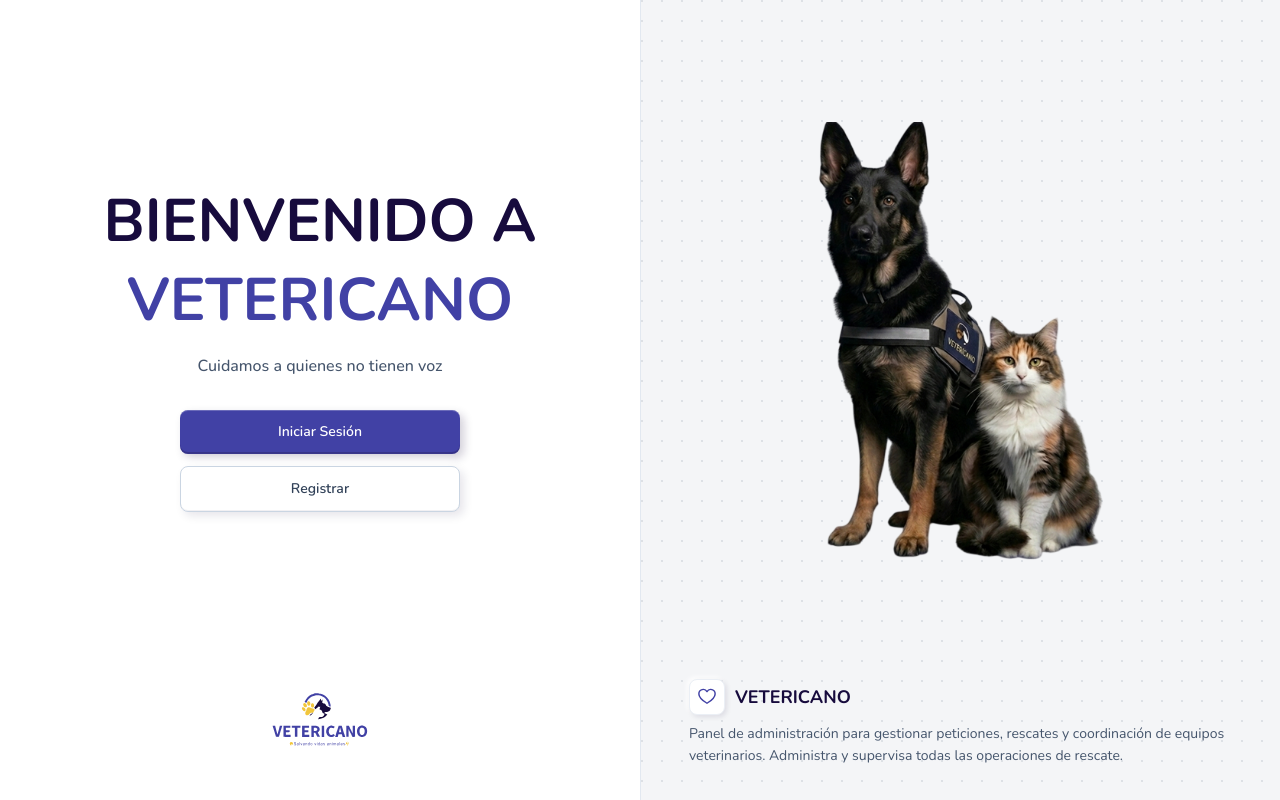
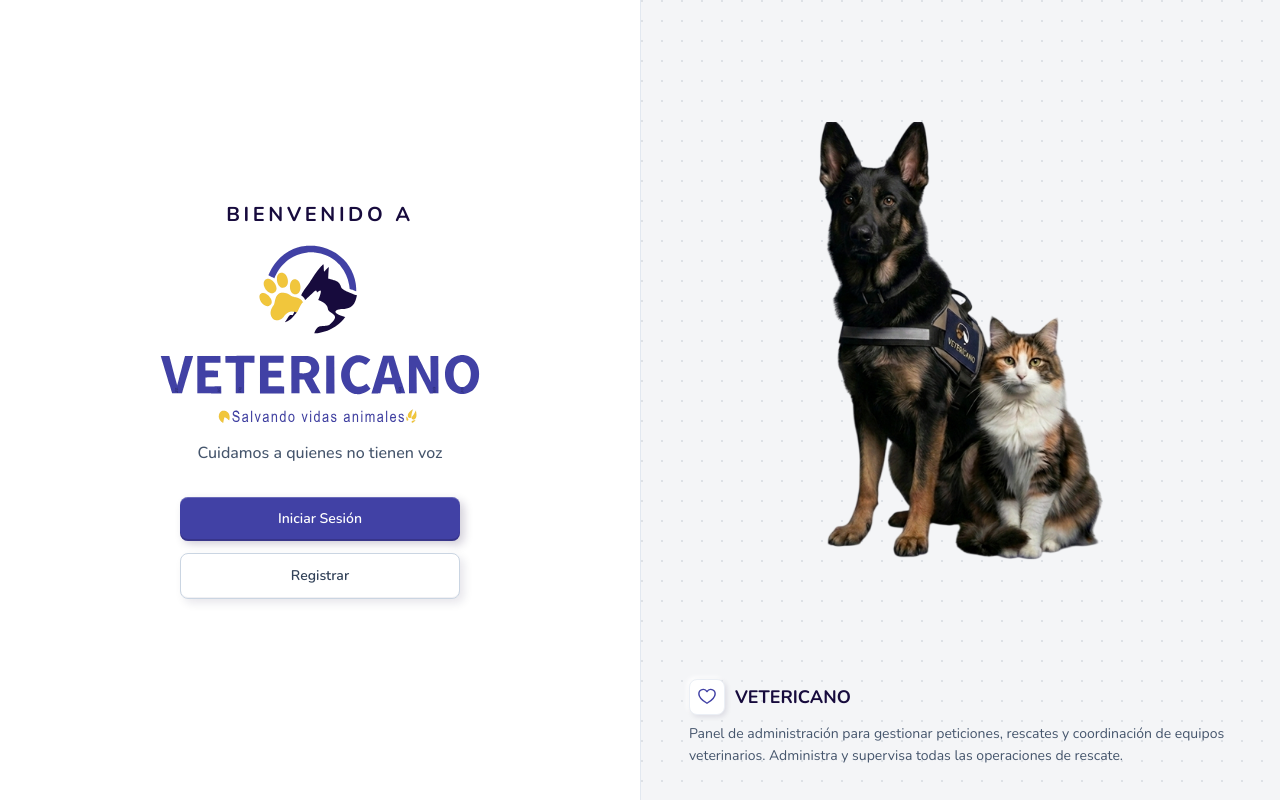
Before and after one commit to AnaVetericano/adminVetericano, an Angular app: page /login in a window 1280 px wide. Built offline with nearby package versions, Linux system fonts and the light colour scheme.

Commit message:
style: new styles added in landepage and login-register

```diff
--- a/src/app/landepage/landepage.html
+++ b/src/app/landepage/landepage.html
@@ -7,32 +7,33 @@
            bg-white
            flex flex-col
            items-center
-           justify-between
+           justify-center
            px-6 sm:px-12
            py-4 lg:py-8"
   >
     <div class="flex-1 flex flex-col items-center justify-center w-full">
 
-      <!-- Textos Centrados con el mismo color y mayor tamaño -->
+      <!-- Cabecera y logo centrados -->
       <div class="text-center">
-        <h1
-          class="text-4xl sm:text-5xl lg:text-6xl
+        <p
+          class="text-base sm:text-lg lg:text-xl
                  font-bold
-                 leading-tight
+                 tracking-[0.18em]
+                 uppercase
                  text-[#170B3D]"
         >
           BIENVENIDO A
+        </p>
+
+        <h1 class="mt-3 sm:mt-4 flex justify-center">
+          <img
+            src="images/logo-vetericano.svg"
+            alt="VETERICANO"
+            width="942"
+            height="527"
+            class="w-44 sm:w-64 lg:w-80 h-auto object-contain"
+          >
         </h1>
-
-        <h2
-          class="text-4xl sm:text-5xl lg:text-6xl
-                 font-bold
-                 leading-tight
-                 text-[#4141A5]
-                 mt-1"
-        >
-          VETERICANO
-        </h2>
 
         <p
           class="mt-3 sm:mt-4
@@ -80,15 +81,6 @@
         </button>
       </div>
 
-    </div>
-
-    <!-- Logo inferior centrado -->
-    <div class="mt-2 shrink-0 w-full flex justify-center">
-      <img
-        src="images/logoVet.svg"
-        alt="VETERICANO"
-        class="w-20 sm:w-24 h-auto object-contain"
-      >
     </div>
 
   </section>
--- a/src/app/landingpage/landingpage.css
+++ b/src/app/landingpage/landingpage.css
@@ -24,13 +24,12 @@
     linear-gradient(
       90deg,
       #162038 0%,
-      #162038 32%,
-      rgba(22, 32, 56, 0.94) 42%,
-      rgba(22, 32, 56, 0.76) 50%,
-      rgba(22, 32, 56, 0.44) 60%,
-      rgba(22, 32, 56, 0.18) 72%,
-      rgba(22, 32, 56, 0.05) 86%,
-      rgba(22, 32, 56, 0) 100%
+      #162038 34%,
+      rgba(22, 32, 56, 0.92) 42%,
+      rgba(22, 32, 56, 0.62) 49%,
+      rgba(22, 32, 56, 0.28) 54%,
+      rgba(22, 32, 56, 0.08) 60%,
+      rgba(22, 32, 56, 0) 68%
     );
 }
 
@@ -54,16 +53,14 @@
     -webkit-mask-image: linear-gradient(
       90deg,
       transparent 0%,
-      rgba(0, 0, 0, 0.45) 8%,
-      rgba(0, 0, 0, 0.85) 15%,
-      #000000 22%
+      rgba(0, 0, 0, 0.25) 12%,
+      #000000 25%
     );
     mask-image: linear-gradient(
       90deg,
       transparent 0%,
-      rgba(0, 0, 0, 0.45) 8%,
-      rgba(0, 0, 0, 0.85) 15%,
-      #000000 22%
+      rgba(0, 0, 0, 0.25) 12%,
+      #000000 25%
     );
   }
 }
--- a/src/app/landingpage/landingpage.ts
+++ b/src/app/landingpage/landingpage.ts
@@ -77,12 +77,12 @@ export class Landingpage {
       imageClass: 'hero-slide-mask origin-center scale-[1.12] object-[42%_36%]',
     },
     {
-      src: '/images/hero-team.jpg',
+      src: '/images/imgGroupVetericano.jpeg',
       alt: 'Equipo del proyecto VETERICANO junto a la escultura metálica del Centro de Bienestar Animal',
-      width: 966,
-      height: 1024,
+      width: 1280,
+      height: 960,
       imageClass:
-        'hero-slide-team-mask origin-center scale-100 object-[14%_52%] lg:translate-x-[14%] lg:object-[50%_52%] xl:translate-x-[15%]',
+        'hero-slide-team-mask origin-center scale-100 object-[52%_50%] lg:object-[30%_50%] xl:object-[15%_50%]',
     },
   ];
 
```
Also changed, not shown: public/images/hero-team.jpg (deleted), public/images/imgGroupVetericano.jpeg (added).
